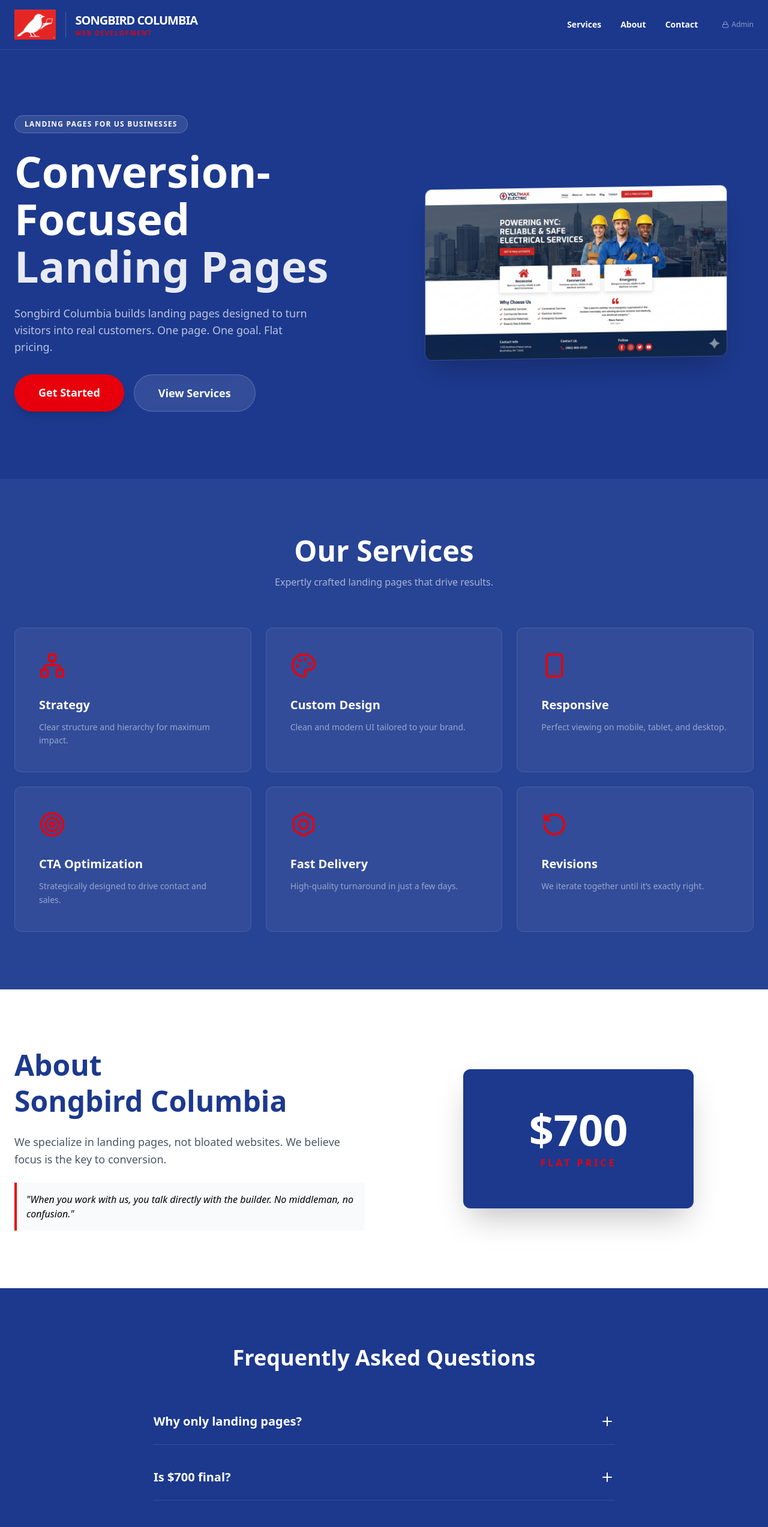
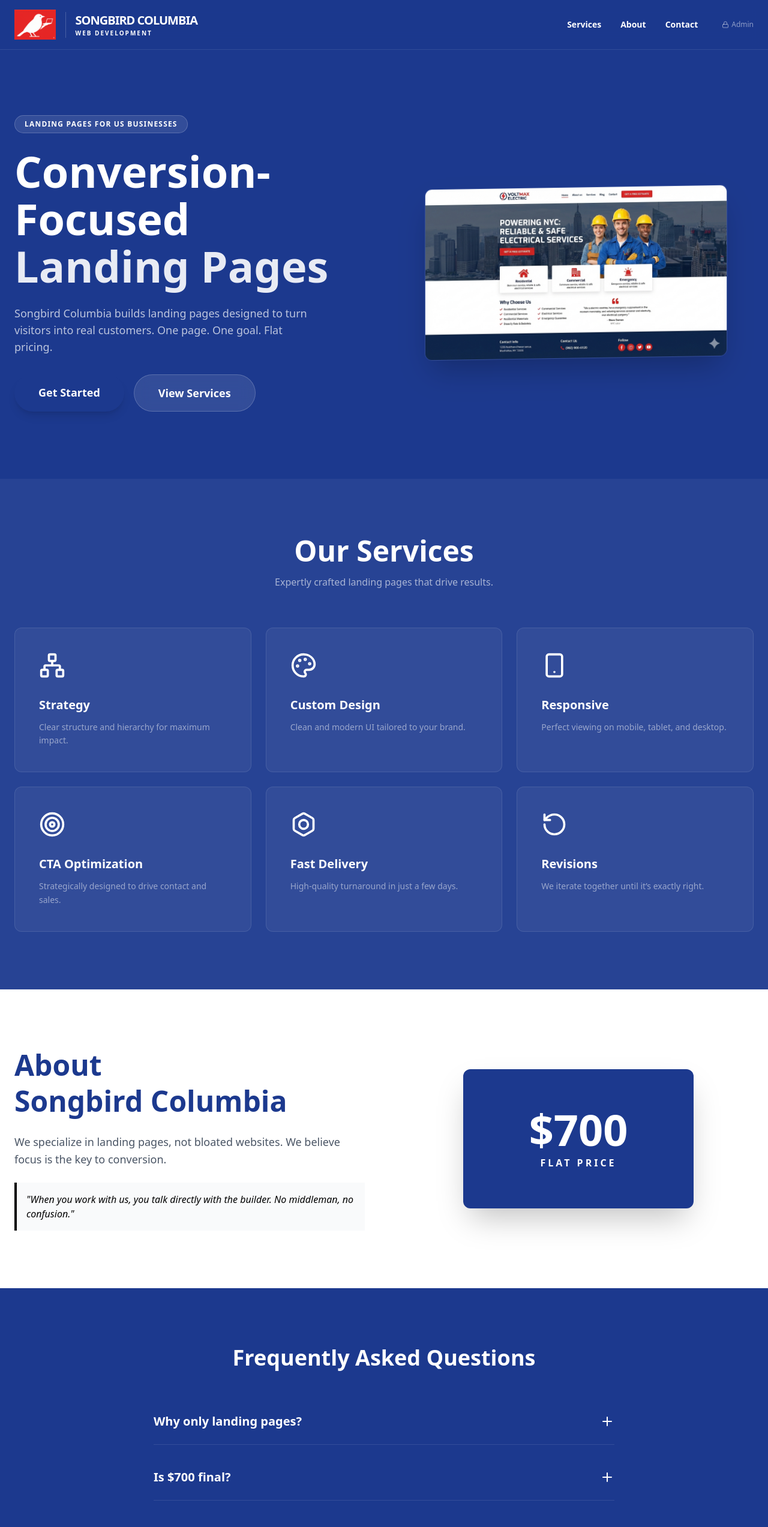
Before and after one commit to scancelafraga/songbird-crm, a React (Vite) app: page / in a window 1280 px wide. Shown: the top 2545 px of the page at 60% size. Built offline with nearby package versions, Linux system fonts and the light colour scheme.

Commit message:
fix: style: full rebrand red to black

```diff
--- a/src/App.tsx
+++ b/src/App.tsx
@@ -60,7 +60,7 @@
                     <p className="text-gray-400 text-sm mt-2">Secure Login Area</p>
                 </div>
 
-                {error && <div className="bg-red-50 text-red-600 p-3 rounded-lg mb-6 text-sm font-medium border border-red-100 text-center">{error}</div>}
+                {error && <div className="bg-black-50 text-black-600 p-3 rounded-lg mb-6 text-sm font-medium border border-black-100 text-center">{error}</div>}
 
                 <div className="mb-5">
                     <label className="block text-xs font-bold text-gray-500 uppercase tracking-wider mb-2">Username</label>
@@ -198,12 +198,12 @@
             {/* Top Bar */}
             <header className="bg-white border-b border-gray-200 px-8 py-4 flex justify-between items-center sticky top-0 z-10 shadow-sm">
                 <div className="flex items-center gap-4">
-                    <h1 className="text-2xl font-black text-blue-900 tracking-tight">Songbird<span className="text-red-600">CRM</span></h1>
+                    <h1 className="text-2xl font-black text-blue-900 tracking-tight">Songbird<span className="text-black-600">CRM</span></h1>
                     <span className="bg-gray-100 px-3 py-1 rounded-full text-xs font-bold text-gray-500 uppercase tracking-wider">Dashboard</span>
                 </div>
                 <div className="flex gap-4 items-center">
                     <Link to="/" className="text-sm font-medium text-gray-500 hover:text-black">View Website</Link>
-                    <button onClick={() => { localStorage.removeItem('token'); navigate('/login'); }} className="text-sm font-bold text-red-600 hover:text-red-800 bg-red-50 px-4 py-2 rounded-lg flex items-center gap-2 transition-colors">
+                    <button onClick={() => { localStorage.removeItem('token'); navigate('/login'); }} className="text-sm font-bold text-black-600 hover:text-black-800 bg-black-50 px-4 py-2 rounded-lg flex items-center gap-2 transition-colors">
                         <LogOut size={16} /> Logout
                     </button>
                 </div>
@@ -328,7 +328,7 @@
                                                     </a>
                                                     <button
                                                         onClick={() => handleDelete(msg.id)}
-                                                        className="p-2 text-red-400 hover:text-red-600 hover:bg-red-50 rounded-lg transition-colors"
+                                                        className="p-2 text-black-400 hover:text-black-600 hover:bg-black-50 rounded-lg transition-colors"
                                                         title="Delete Lead"
                                                     >
                                                         <Trash2 size={18} />
@@ -393,7 +393,7 @@
   };
 
   return (
-    <div className="min-h-screen bg-blue-900 text-white font-sans selection:bg-red-600 selection:text-white">
+    <div className="min-h-screen bg-blue-900 text-white font-sans selection:bg-black-600 selection:text-white">
       {/* HEADER */}
       <header className={`fixed top-0 w-full z-50 transition-all duration-300 backdrop-blur-md border-b border-white/10 ${
         isScrolled ? 'bg-blue-900/95 py-2 shadow-xl' : 'bg-blue-900/80 py-4'
@@ -403,14 +403,14 @@
             <img src="/assets/logo.png" alt="Songbird Logo" className="logo-force" />
             <div className="border-l border-white/20 pl-4 hidden sm:block">
               <span className="block font-extrabold text-lg md:text-xl uppercase tracking-tighter">Songbird Columbia</span>
-              <span className="block text-[10px] text-red-600 font-bold tracking-[2px] uppercase">Web Development</span>
+              <span className="block text-[10px] text-black-600 font-bold tracking-[2px] uppercase">Web Development</span>
             </div>
           </a>
           <nav className="hidden md:flex items-center gap-10">
             <ul className="flex gap-8 font-semibold text-sm">
-              <li><a href="#services" className="hover:text-red-600 transition-colors">Services</a></li>
-              <li><a href="#about" className="hover:text-red-600 transition-colors">About</a></li>
-              <li><a href="#contact" className="hover:text-red-600 transition-colors">Contact</a></li>
+              <li><a href="#services" className="hover:text-black-600 transition-colors">Services</a></li>
+              <li><a href="#about" className="hover:text-black-600 transition-colors">About</a></li>
+              <li><a href="#contact" className="hover:text-black-600 transition-colors">Contact</a></li>
             </ul>
             <Link to="/login" className="text-white/50 text-xs hover:text-white flex items-center gap-1">
                 <Lock size={12}/> Admin
@@ -427,7 +427,7 @@
              <li><a href="#services" onClick={() => setIsMenuOpen(false)}>Services</a></li>
              <li><a href="#about" onClick={() => setIsMenuOpen(false)}>About</a></li>
              <li><a href="#contact" onClick={() => setIsMenuOpen(false)}>Contact</a></li>
-             <li><Link to="/login" className="text-red-600">Admin Login</Link></li>
+             <li><Link to="/login" className="text-black-600">Admin Login</Link></li>
            </ul>
         </div>
       </header>
@@ -448,12 +448,12 @@
                 Songbird Columbia builds landing pages designed to turn visitors into real customers. One page. One goal. Flat pricing.
               </p>
               <div className="flex flex-col sm:flex-row gap-4 justify-center md:justify-start mb-8">
-                <a href="#contact" className="bg-red-600 px-10 py-4 rounded-full font-bold text-lg hover:-translate-y-1 transition-transform shadow-lg">Get Started</a>
+                <a href="#contact" className="bg-black-600 px-10 py-4 rounded-full font-bold text-lg hover:-translate-y-1 transition-transform shadow-lg">Get Started</a>
                 <a href="#services" className="bg-white/10 backdrop-blur-md border border-white/20 px-10 py-4 rounded-full font-bold text-lg hover:bg-white/20 transition-all">View Services</a>
               </div>
             </div>
             <div className="relative flex justify-center items-center">
-              <div className="absolute w-72 h-72 bg-red-600/20 blur-[100px] -z-10 rounded-full"></div>
+              <div className="absolute w-72 h-72 bg-black-600/20 blur-[100px] -z-10 rounded-full"></div>
               <img
                 src="/assets/mockup.png"
                 alt="Website Mockup"
@@ -487,7 +487,7 @@
     <div>
       <h2 className="text-4xl md:text-5xl font-extrabold text-blue-900 mb-6 leading-tight">About <br />Songbird Columbia</h2>
       <p className="text-gray-600 text-lg mb-6 leading-relaxed">We specialize in landing pages, not bloated websites. We believe focus is the key to conversion.</p>
-      <div className="p-4 border-l-4 border-red-600 bg-gray-50 italic font-medium">
+      <div className="p-4 border-l-4 border-black-600 bg-gray-50 italic font-medium">
         "When you work with us, you talk directly with the builder. No middleman, no confusion."
       </div>
     </div>
@@ -495,7 +495,7 @@
       <div className="bg-blue-900 text-white p-10 md:p-16 rounded-xl text-center w-full max-w-sm shadow-2xl">
         {/* ACÁ CAMBIAMOS EL PRECIO */}
         <span className="block text-7xl font-black mb-2">$700</span>
-        <span className="uppercase tracking-[4px] font-bold text-red-600">Flat Price</span>
+        <span className="uppercase tracking-[4px] font-bold text-black-600">Flat Price</span>
       </div>
     </div>
   </div>
@@ -517,7 +517,7 @@
                     className="w-full flex justify-between items-center py-6 text-left font-bold text-lg md:text-xl group"
                     onClick={() => setOpenFaq(openFaq === index ? null : index)}
                   >
-                    <span className="group-hover:text-red-600 transition-colors">{item.q}</span>
+                    <span className="group-hover:text-black-600 transition-colors">{item.q}</span>
                     <Plus className={`transition-transform duration-300 ${openFaq === index ? 'rotate-45' : ''}`} />
                   </button>
                   <div className={`overflow-hidden transition-all duration-300 ${openFaq === index ? 'max-h-40 pb-6 opacity-100' : 'max-h-0 opacity-0'}`}>
@@ -596,12 +596,12 @@
                 <button
                     disabled={status === 'sending' || status === 'success'}
                     className={`w-full py-3 rounded-lg font-bold flex justify-center items-center gap-2 transition-all ${
-                        status === 'success' ? 'bg-green-500' : 'bg-red-600 hover:bg-red-700'
+                        status === 'success' ? 'bg-green-500' : 'bg-black-600 hover:bg-black-700'
                     } text-white`}
                 >
                     {status === 'sending' ? 'Sending...' : status === 'success' ? 'Sent!' : <><Send size={18} /> Send Message</>}
                 </button>
-                {status === 'error' && <p className="text-red-500 text-sm mt-2 text-center">Something went wrong. Try WhatsApp.</p>}
+                {status === 'error' && <p className="text-black-500 text-sm mt-2 text-center">Something went wrong. Try WhatsApp.</p>}
             </form>
           </div>
         </section>
@@ -613,8 +613,8 @@
 
 // Componente helper para tarjetas de servicios
 const ServiceCard = ({ icon, title, desc }: { icon: React.ReactElement, title: string, desc: string }) => (
-  <div className="bg-white/5 p-10 rounded-xl border border-white/10 hover:border-red-600/50 hover:bg-white/10 transition-all duration-300 group">
-    <div className="text-red-600 mb-6 transform group-hover:scale-110 group-hover:-translate-y-1 transition-transform inline-block">
+  <div className="bg-white/5 p-10 rounded-xl border border-white/10 hover:border-black-600/50 hover:bg-white/10 transition-all duration-300 group">
+    <div className="text-black-600 mb-6 transform group-hover:scale-110 group-hover:-translate-y-1 transition-transform inline-block">
       {React.cloneElement(icon, { size: 44 } as React.SVGProps<SVGSVGElement>)}
     </div>
     <h3 className="text-xl font-bold mb-3">{title}</h3>
```
